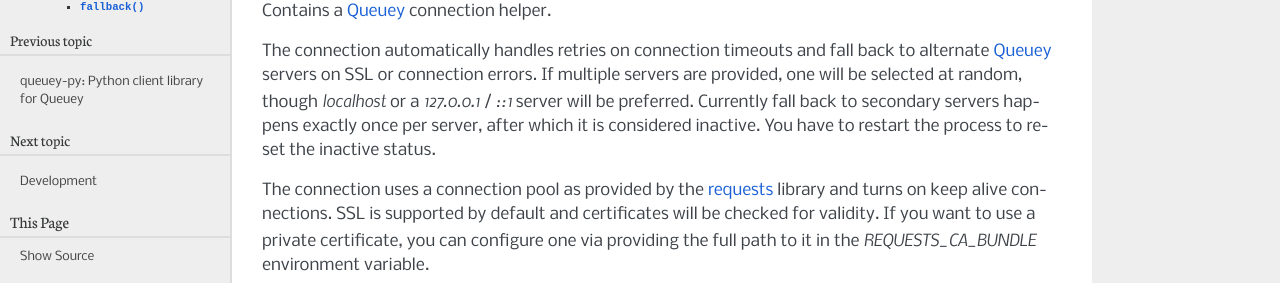
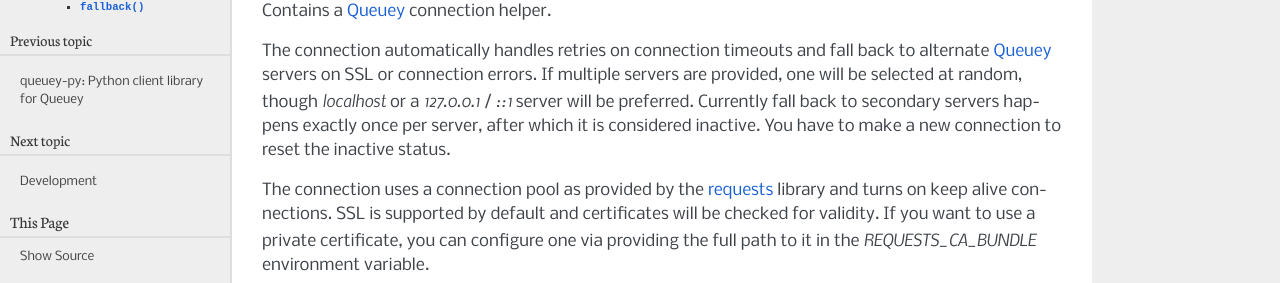
Before and after one commit to mozilla-services/queuey-py, a Sphinx documentation site: the page built from docs/api.rst, in a window 1280 px wide. Shown: the part 190-473 px from the top of the page. Built offline with Sphinx 7.4.7, drawn with Linux system fonts in a browser that asks for light colours.

Commit message:
less dramatic wording on connection restarts

```diff
--- a/docs/api.rst
+++ b/docs/api.rst
@@ -12,7 +12,7 @@ back to alternate :term:`Queuey` servers on SSL or connection errors. If
 multiple servers are provided, one will be selected at random, though
 `localhost` or a `127.0.0.1` / `::1` server will be preferred. Currently fall
 back to secondary servers happens exactly once per server, after which it is
-considered inactive. You have to restart the process to reset the inactive
+considered inactive. You have to make a new connection to reset the inactive
 status.
 
 The connection uses a connection pool as provided by the
```
